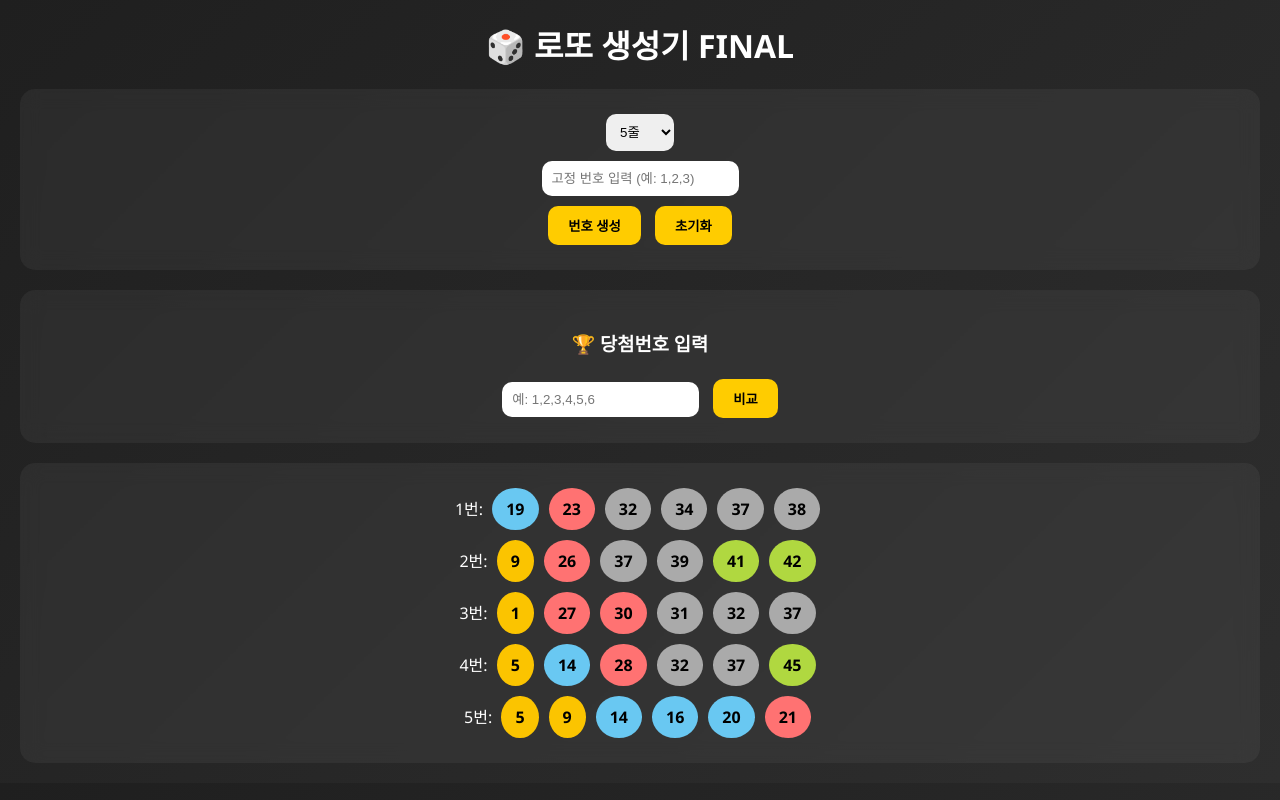
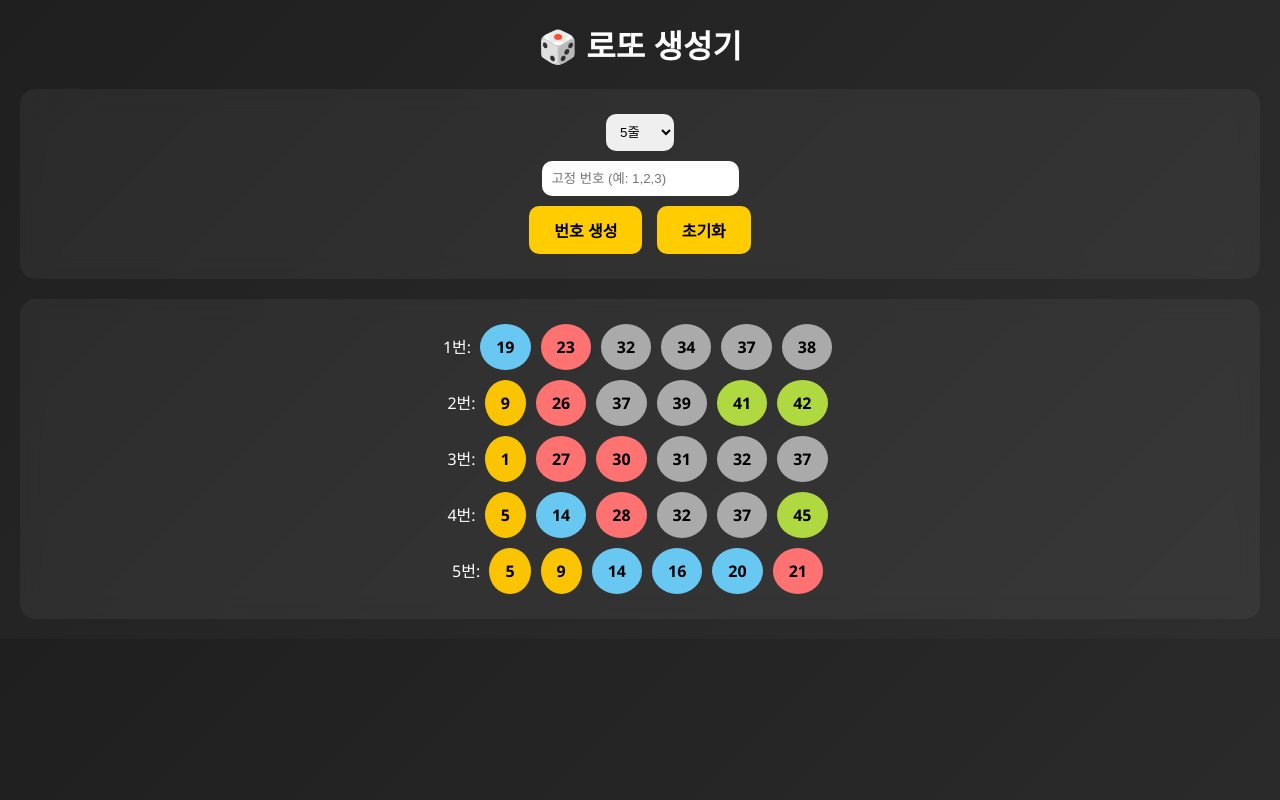
Before and after one commit to jongmin127648-lang/lotto-app, a plain HTML site: page index.html in a window 1280 px wide. Both pictures are taken after a click on the button "번호 생성". Drawn offline with Linux system fonts and the light colour scheme.

Commit message:
Add files via upload

```diff
--- a/index.html
+++ b/index.html
@@ -2,7 +2,7 @@
 <html lang="ko">
 <head>
 <meta charset="UTF-8">
-<title>로또 생성기 FINAL</title>
+<title>로또 생성기</title>
 
 <link rel="manifest" href="manifest.json">
 <meta name="theme-color" content="#ffcc00">
@@ -25,13 +25,14 @@ body {
 }
 
 button {
-  padding:10px 20px;
+  padding:12px 25px;
   border:none;
   border-radius:10px;
   background:#ffcc00;
   font-weight:bold;
   margin:5px;
   cursor:pointer;
+  font-size:16px;
 }
 
 input, select {
@@ -43,11 +44,12 @@ input, select {
 
 .ball {
   display:inline-block;
-  padding:10px 14px;
+  padding:12px 16px;
   border-radius:50%;
   margin:5px;
   font-weight:bold;
   color:black;
+  font-size:16px;
 }
 
 .loading {
@@ -64,7 +66,7 @@ input, select {
 
 <body>
 
-<h1>🎲 로또 생성기 FINAL</h1>
+<h1>🎲 로또 생성기</h1>
 
 <div class="card">
   <select id="count">
@@ -75,17 +77,12 @@ input, select {
 
   <br>
 
-  <input id="fixed" placeholder="고정 번호 입력 (예: 1,2,3)">
+  <input id="fixed" placeholder="고정 번호 (예: 1,2,3)">
 
   <br>
+
   <button onclick="generate()">번호 생성</button>
   <button onclick="reset()">초기화</button>
-</div>
-
-<div class="card">
-  <h3>🏆 당첨번호 입력</h3>
-  <input id="win" placeholder="예: 1,2,3,4,5,6">
-  <button onclick="checkWin()">비교</button>
 </div>
 
 <div class="card" id="result"></div>
@@ -99,8 +96,6 @@ function getColor(n){
   return "#b0d840";
 }
 
-let lastNumbers=[];
-
 function generate(){
   let count=document.getElementById("count").value;
   let fixedInput=document.getElementById("fixed").value;
@@ -110,7 +105,6 @@ function generate(){
 
   setTimeout(()=>{
     let output="";
-    lastNumbers=[];
 
     for(let i=0;i<count;i++){
       let nums=[...fixed];
@@ -122,7 +116,6 @@ function generate(){
 
       nums=nums.slice(0,6);
       nums.sort((a,b)=>a-b);
-      lastNumbers.push(nums);
 
       let balls=nums.map(n=>`<span class="ball" style="background:${getColor(n)}">${n}</span>`).join("");
 
@@ -137,18 +130,6 @@ function generate(){
 function reset(){
   document.getElementById("result").innerHTML="";
 }
-
-function checkWin(){
-  let win=document.getElementById("win").value.split(",").map(n=>parseInt(n));
-  let output="";
-
-  lastNumbers.forEach((nums,i)=>{
-    let match=nums.filter(n=>win.includes(n)).length;
-    output+=`${i+1}번: ${nums.join(", ")} 👉 ${match}개 맞음<br>`;
-  });
-
-  document.getElementById("result").innerHTML=output;
-}
 </script>
 
 </body>
```
